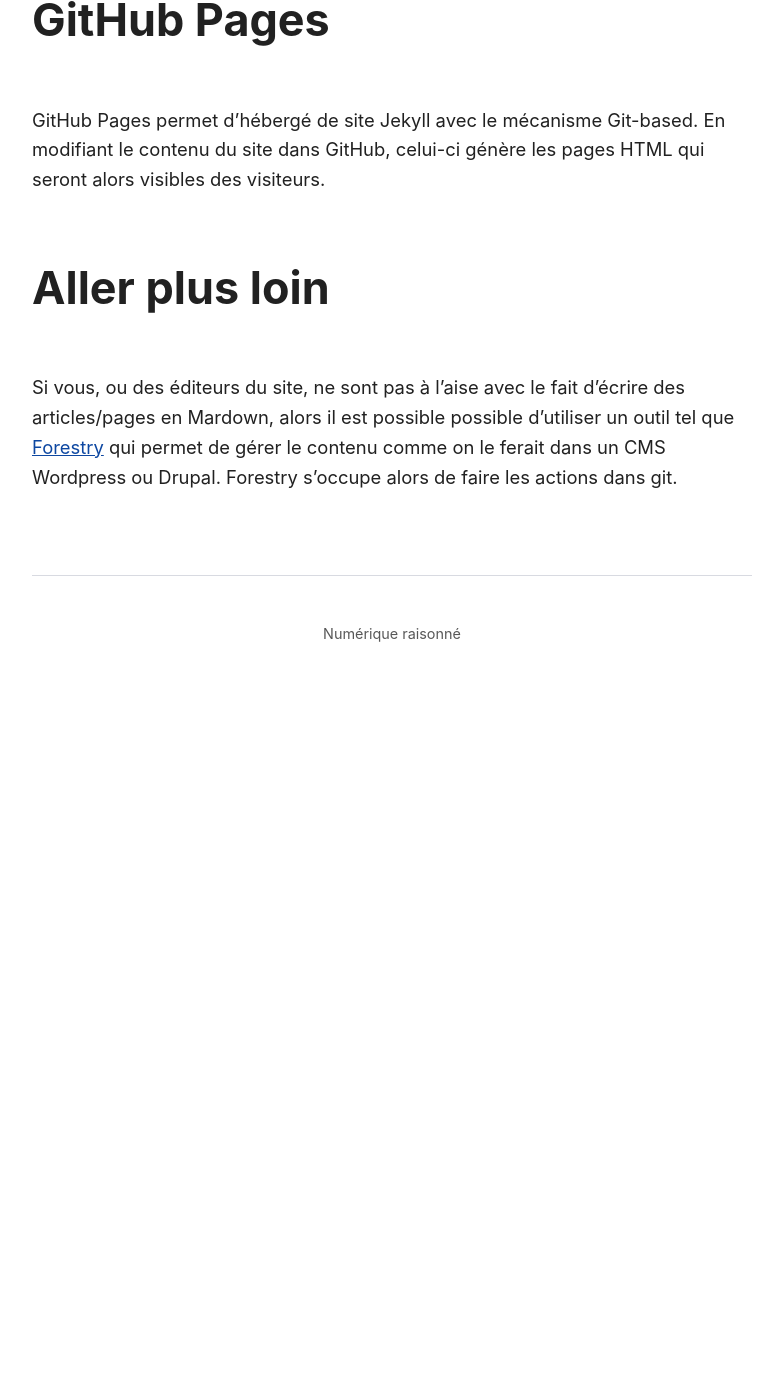
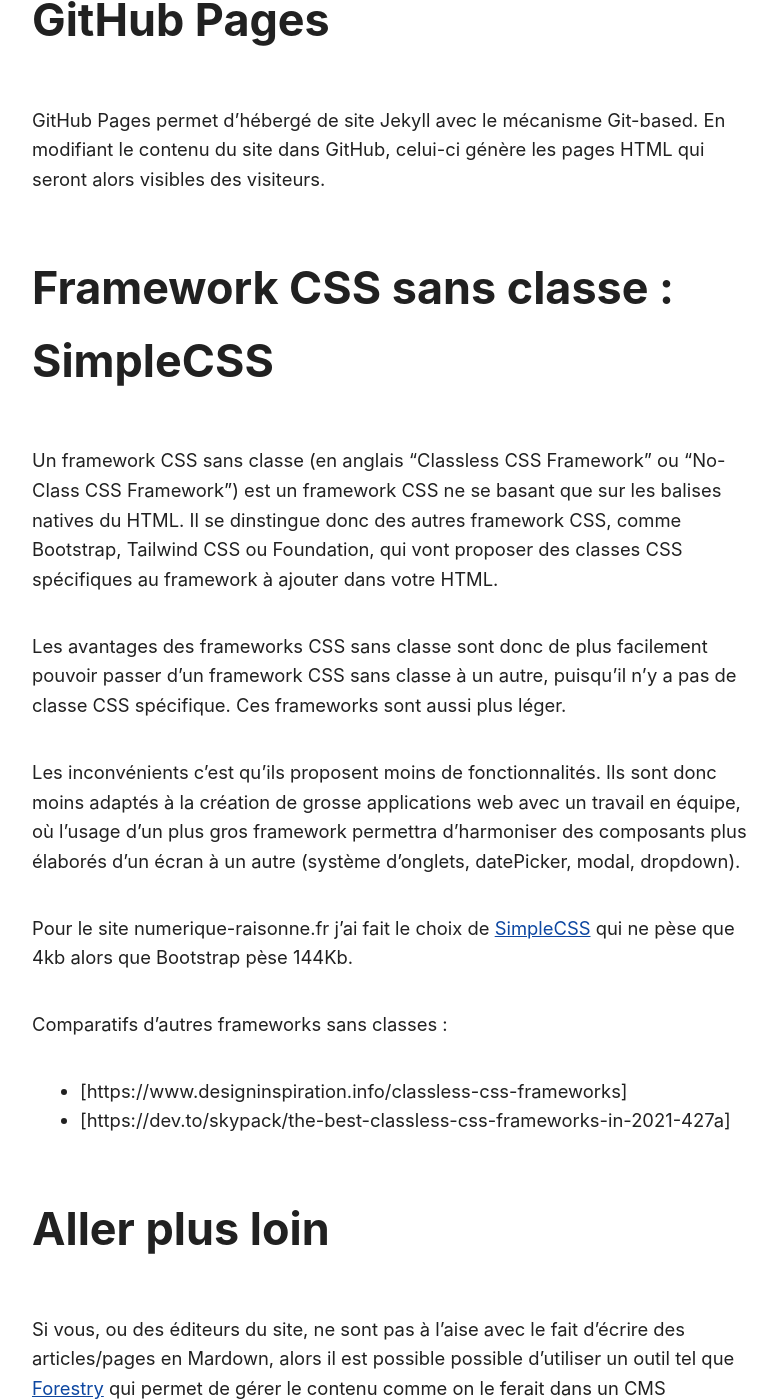
Before and after one commit to Slandais/slandais.github.io, a Jekyll site: the page built from _posts/2021-05-25-commentEstFaitCeSite.md, in a window 1280 px wide and 1400 px high, scrolled down 1806 px. Shown: the whole window, without its empty margins (248-1025 px from the left). Built offline with Jekyll 4.4.1, drawn with Linux system fonts in a browser that asks for light colours; before the commit the page ends 2490 px from its top, so only the background shows below that.

Commit message:
Update 2021-05-25-commentEstFaitCeSite.md

```diff
--- a/_posts/2021-05-25-commentEstFaitCeSite.md
+++ b/_posts/2021-05-25-commentEstFaitCeSite.md
@@ -34,6 +34,21 @@
 
 GitHub Pages permet d'hébergé de site Jekyll avec le mécanisme Git-based. En modifiant le contenu du site dans GitHub, celui-ci génère les pages HTML qui seront alors visibles des visiteurs.
 
+# Framework CSS sans classe : SimpleCSS
+
+Un framework CSS sans classe (en anglais "Classless CSS Framework" ou "No-Class CSS Framework") est un framework CSS ne se basant que sur les balises natives du HTML.
+Il se dinstingue donc des autres framework CSS, comme Bootstrap, Tailwind CSS ou Foundation, qui vont proposer des classes CSS spécifiques au framework à ajouter dans votre HTML.
+
+Les avantages des frameworks CSS sans classe sont donc de plus facilement pouvoir passer d'un framework CSS sans classe à un autre, puisqu'il n'y a pas de classe CSS spécifique. Ces frameworks sont aussi plus léger.
+
+Les inconvénients c'est qu'ils proposent moins de fonctionnalités. Ils sont donc moins adaptés à la création de grosse applications web avec un travail en équipe, où l'usage d'un plus gros framework permettra d'harmoniser des composants plus élaborés d'un écran à un autre (système d'onglets, datePicker, modal, dropdown).
+
+Pour le site numerique-raisonne.fr j'ai fait le choix de [SimpleCSS](https://simplecss.org/) qui ne pèse que 4kb alors que Bootstrap pèse 144Kb.
+
+Comparatifs d'autres frameworks sans classes :
+* [https://www.designinspiration.info/classless-css-frameworks]
+* [https://dev.to/skypack/the-best-classless-css-frameworks-in-2021-427a]
+
 # Aller plus loin
 
 Si vous, ou des éditeurs du site, ne sont pas à l'aise avec le fait d'écrire des articles/pages en Mardown, alors il est possible possible d'utiliser un outil tel que [Forestry](https://forestry.io/) qui permet de gérer le contenu comme on le ferait dans un CMS Wordpress ou Drupal.
```
